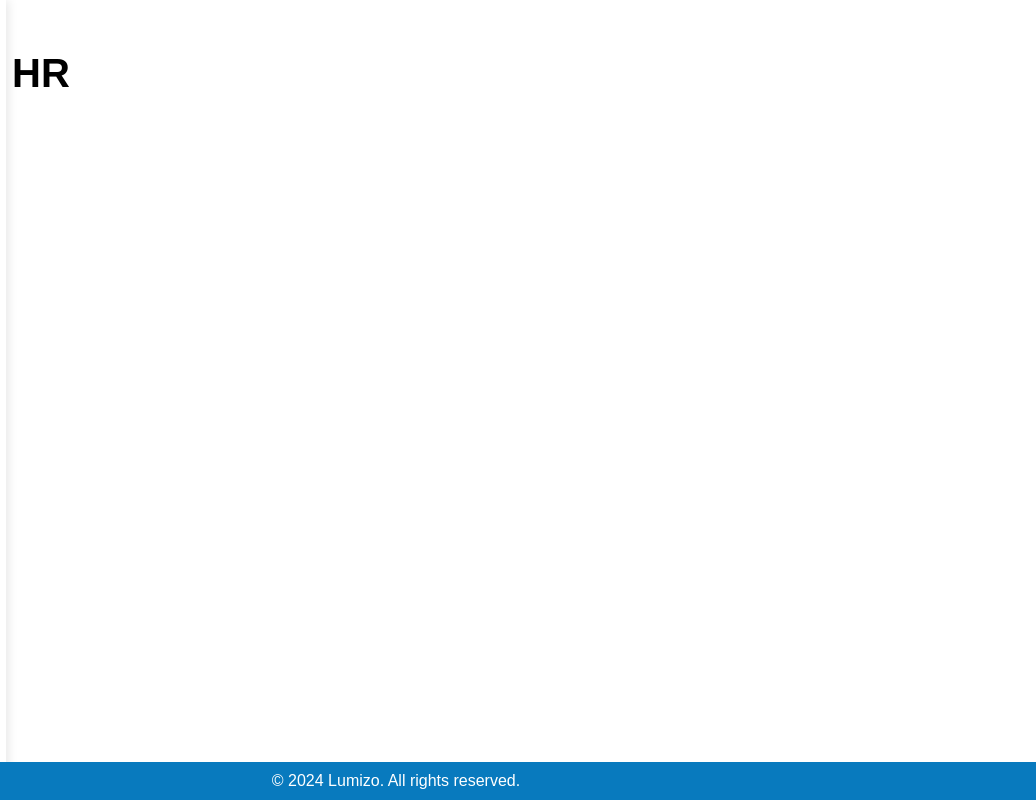
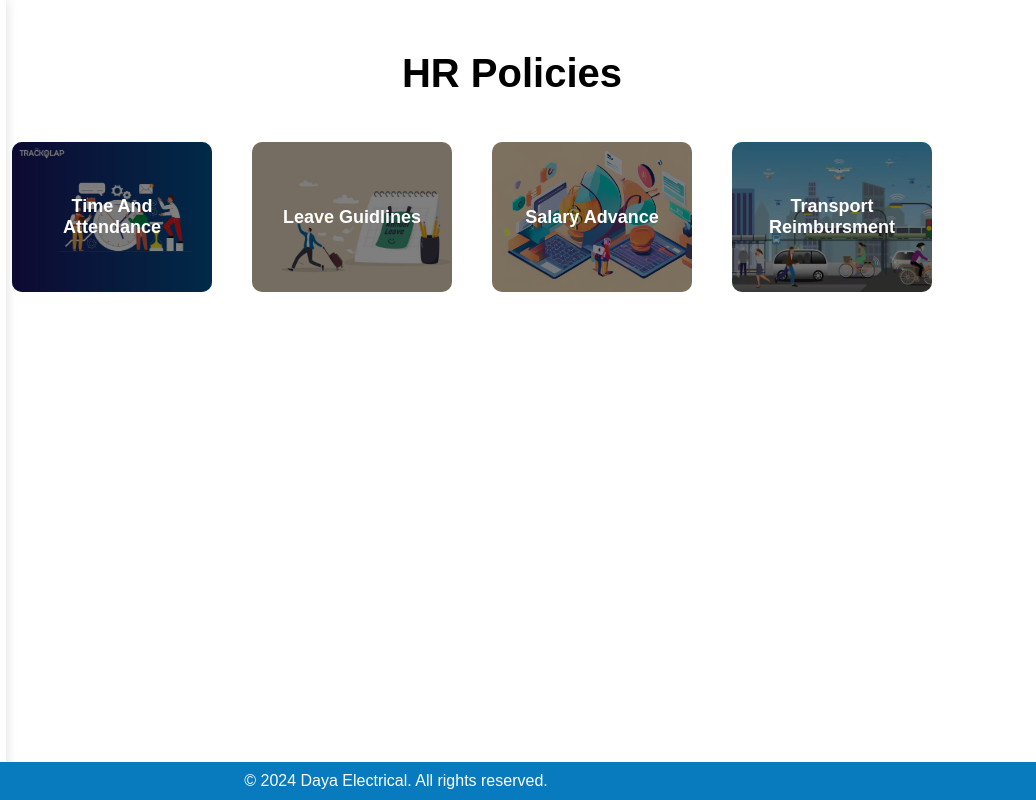
Before and after one commit to Lumizo-Helpdesk/Daya, a plain HTML site: page hr.html in a window 1280 px wide. Shown: the full height of the page, 244-1280 px from the left. Drawn offline with Linux system fonts and the light colour scheme.

Commit message:
HR.html updates

```diff
--- a/hr.html
+++ b/hr.html
@@ -34,34 +34,41 @@
 
                 </div>
             </div>
+
             <div id="mainContent" class="bodycontent">
+              <div class="subhead">
+                  <h1>HR Policies</h1>
 
-                <div class="subhead">
-                    <h1>HR</h1>
-                    <!-- <h2>Reports</h2>
-                    <ul>
-                        <li style="background-image: url('./img/salesAnalysis.png');"><a href="https://www.canva.com/design/DAGeBwmxKhI/OtO1DOOM-o0df3XeRZbeKw/view" target="_blank">Sales Analysis</a></li>
-                    </ul> <br>
 
-                    <h2>Busy Case Study</h2>
-                    <ul>
-                        <li style="background-image: url('./img/ledger.png');"><a href="https://www.canva.com/design/DAGUYtjkf7I/hO_TZehH5ssWhxKGXd_x4A/view" target="_blank">Ledger Management</a></li>
-                        <li style="background-image: url('./img/accounts.png');"><a href="https://www.canva.com/design/DAGeB4tc88M/Pr49YazOssB4jHauUWFkGA/view?utm_content=DAGeB4tc88M&utm_campaign=designshare&utm_medium=link2&utm_source=uniquelinks&utlId=hf8ddb0f814" target="_blank">Accounts Managmen</a></li>
-                    </ul> <br>
+                  <br>
+                  <br>
+                  <ul>
+                      <li style="background-image: url('./img/time.png');"><a href="./POLICY ON TIME AND ATTENDANCE (1).pdf" target="_blank">Time And Attendance</a></li>
+                      <li style="background-image: url('./img/leave.png');"><a href="./Leave Guideline - Lumizo (1).pdf" target="_blank">Leave Guidlines</a></li>
+                      <li style="background-image: url('./img/salary.png');"><a href="./POLICY ON SALARY ADVANCES (1).pdf" target="_blank">Salary Advance</a></li>
+                      <li style="background-image: url('./img/transport.png');"><a href="./TRANSPORT REIMBURSEMENT (1).pdf" target="_blank">Transport Reimbursment</a></li>
+                  </ul>
 
-                    <h2>processes</h2>
-                    <ul>
-                        <li style="background-image: url('./img/audit.png');"><a href="https://www.canva.com/design/DAGfnzgjQoE/9fXOiiApQT8Uouoi6L7rJg/view" target="_blank">Accounts Audit process</a></li>
-                        <li style="background-image: url('./img/bank.png');"><a href="https://www.canva.com/design/DAGer0J1DYI/MohbXvgK0uPz95LCxU4xTQ/view" target="_blank">Bank Transactions</a></li>
-                    </ul> -->
-                </div>
-    </div>
+                  <!-- <div style="position: relative; width: 25%; height: 0; padding-top: 35.3571%;
+                  padding-bottom: 0; box-shadow: 0 2px 8px 0 rgba(63,69,81,0.16); margin-top: 0.4em; margin-bottom: 0.2em; overflow: hidden;
+                  border-radius: 8px; will-change: transform;">
+        <iframe loading="lazy" style="position: absolute; width: 100%; height: 100%; top: 0; left: 0; border: none; padding: 0;margin: 0;"
+          src="https://www.canva.com/design/DAGh-1RJDJw/836_9gGx8a9umaXjloiVpA/view?embed" allowfullscreen="allowfullscreen" allow="fullscreen">
+        </iframe>
+      </div> -->
+      <!-- <a href="https:&#x2F;&#x2F;www.canva.com&#x2F;design&#x2F;DAGh-1RJDJw&#x2F;836_9gGx8a9umaXjloiVpA&#x2F;view?utm_content=DAGh-1RJDJw&amp;utm_campaign=designshare&amp;utm_medium=embeds&amp;utm_source=link" target="_blank" rel="noopener">Inventory Audit</a> by Helpdesk Lumizo -->
+
+
+              </div>
+
+
+          </div>
 
 
 
 
 <footer>
-    &copy; 2024 Lumizo. All rights reserved.
+    &copy; 2024 Daya Electrical. All rights reserved.
 </footer>
 
 
```
Also changed, not shown: img/leave.png (added), img/salary.png (added), img/time.png (added), img/transport.png (added), 4 other files.
